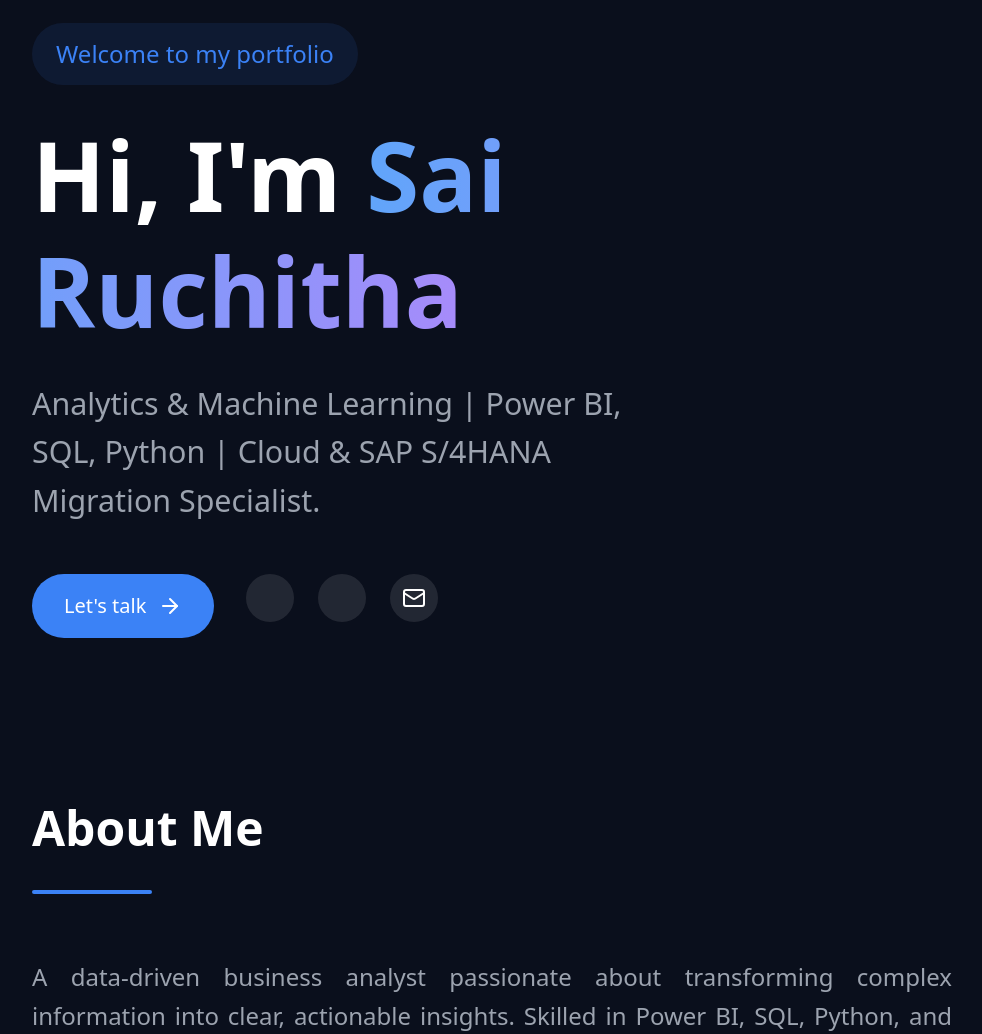
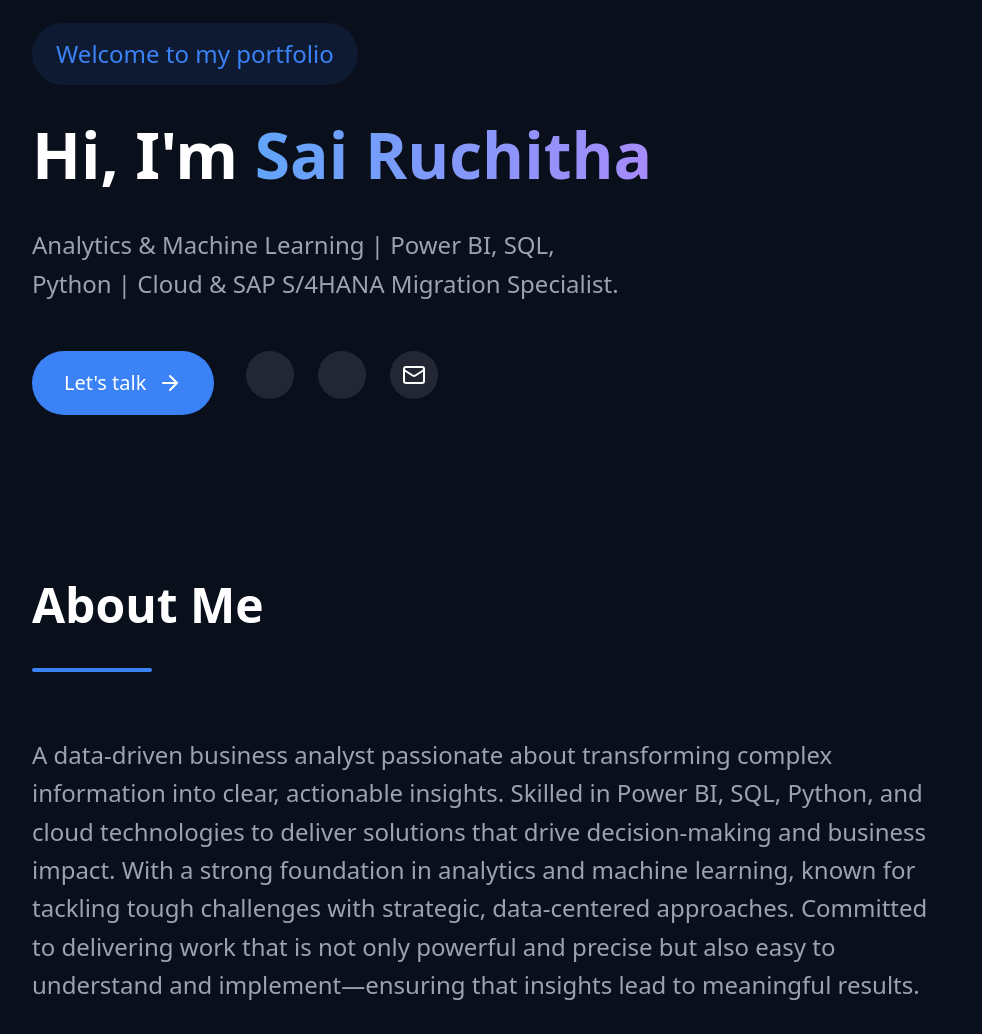
Before and after one commit to ruchi-lab/Portfolio, a plain HTML site: page index.html in a window 1280 px wide. Shown: the part 125-1159 px from the top of the page, without its empty margins (148-1130 px from the left). Drawn offline with nearby package versions, Linux system fonts and the light colour scheme; some icons are missing.

Commit message:
Update styles.css

```diff
--- a/styles.css
+++ b/styles.css
@@ -114,7 +114,7 @@ body {
 
 @media (min-width: 768px) {
     .hero h1 {
-        font-size: 6rem;
+        font-size: 4rem;
     }
 }
 
@@ -127,7 +127,7 @@ body {
 
 .hero p {
     color: var(--text-secondary);
-    font-size: 1.9rem;
+    font-size: 1.5rem;
     margin-bottom: 3rem;
     max-width: 600px;
 }
@@ -381,7 +381,7 @@ a:hover {
     font-size: 1.5rem;
     color: var(--text-secondary);
     margin-bottom: 2rem;
-    text-align: justify;
+    text-align: left;
 }
 
 .skills-grid {
```
